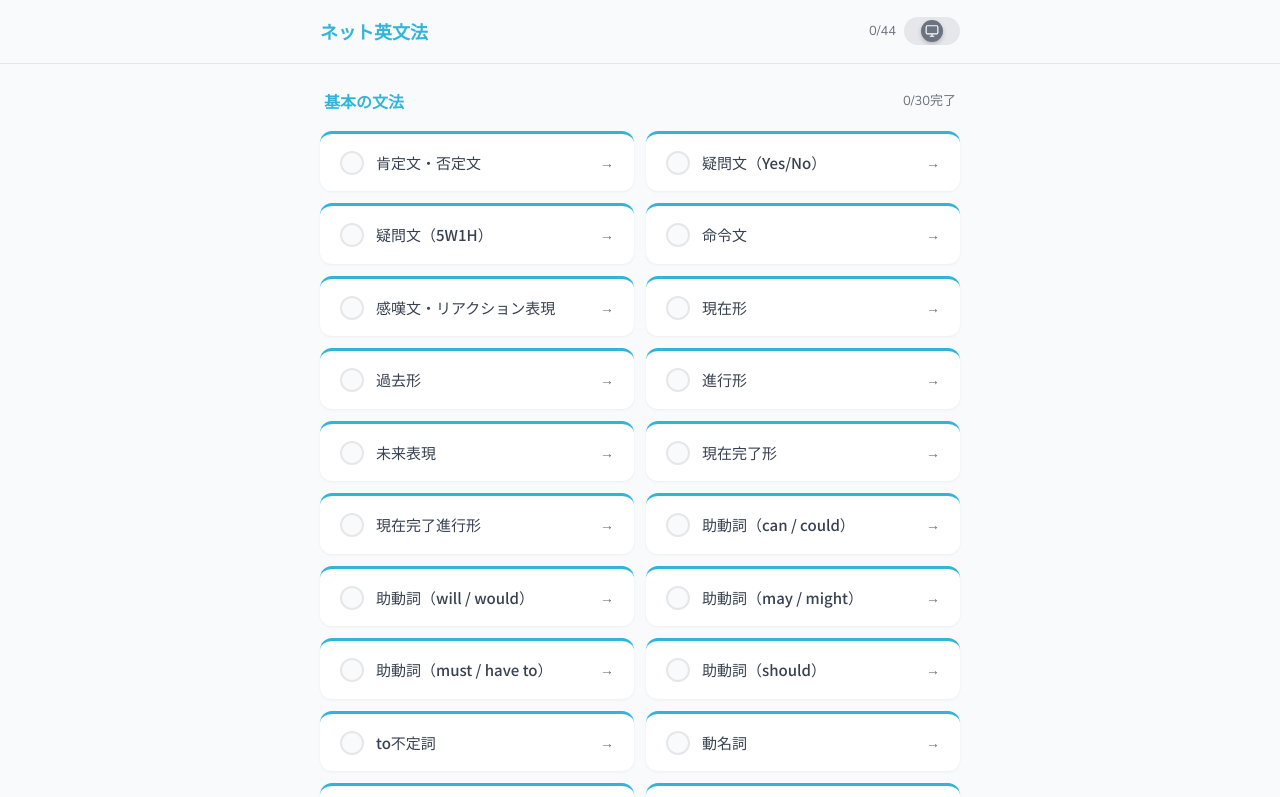
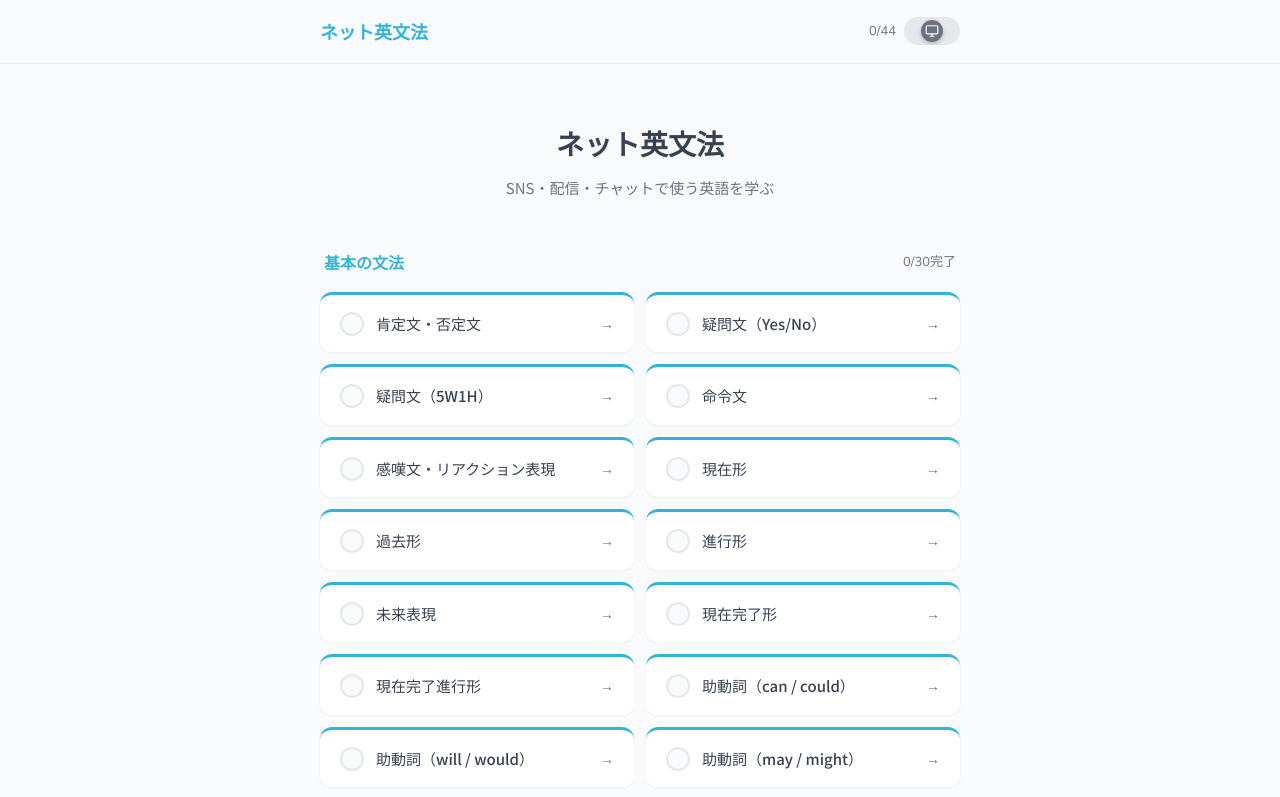
Before and after one commit to nxouv/net-eibunpo, a Next.js app: page / in a window 1280 px wide. Shown: the top 797 px of the page. Built offline with nearby package versions, Linux system fonts and the light colour scheme.

Commit message:
feat: Add hero section to top page with site tagline

```diff
--- a/src/app/page.module.css
+++ b/src/app/page.module.css
@@ -2,6 +2,23 @@
     min-height: calc(100vh - 120px);
     padding-top: 24px;
     padding-bottom: 40px;
+}
+
+.hero {
+    text-align: center;
+    padding: 32px 0 48px;
+}
+
+.heroTitle {
+    font-size: 28px;
+    font-weight: 700;
+    color: var(--color-text-main);
+    margin-bottom: 8px;
+}
+
+.heroSubtitle {
+    font-size: 15px;
+    color: var(--color-text-sub);
 }
 
 .categorySection {
--- a/src/app/page.tsx
+++ b/src/app/page.tsx
@@ -29,6 +29,13 @@ export default function HomePage() {
     <>
       <TopHeader completedCount={completedCount} totalCount={totalLessons} />
       <main className={`container ${styles.main}`}>
+        <section className={styles.hero}>
+          <h1 className={styles.heroTitle}>ネット英文法</h1>
+          <p className={styles.heroSubtitle}>
+            SNS・配信・チャットで使う英語を学ぶ
+          </p>
+        </section>
+
         {categoryStats.map(({ category, label, total }) => (
           <CategorySection
             key={category}
```
